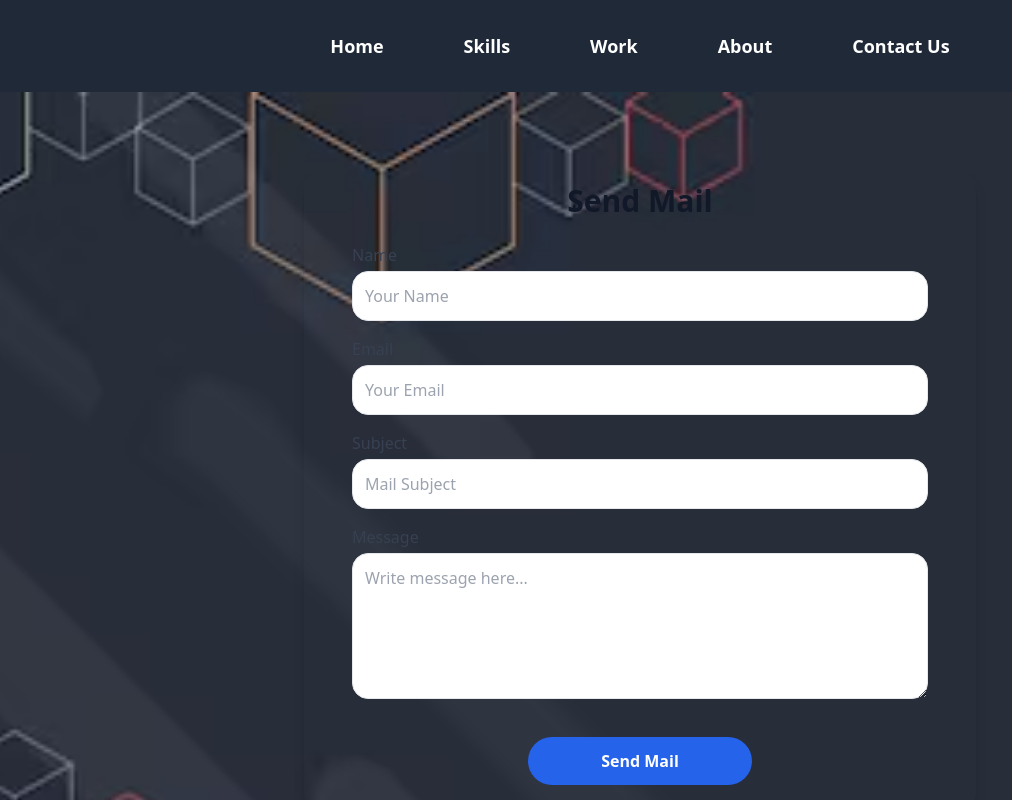
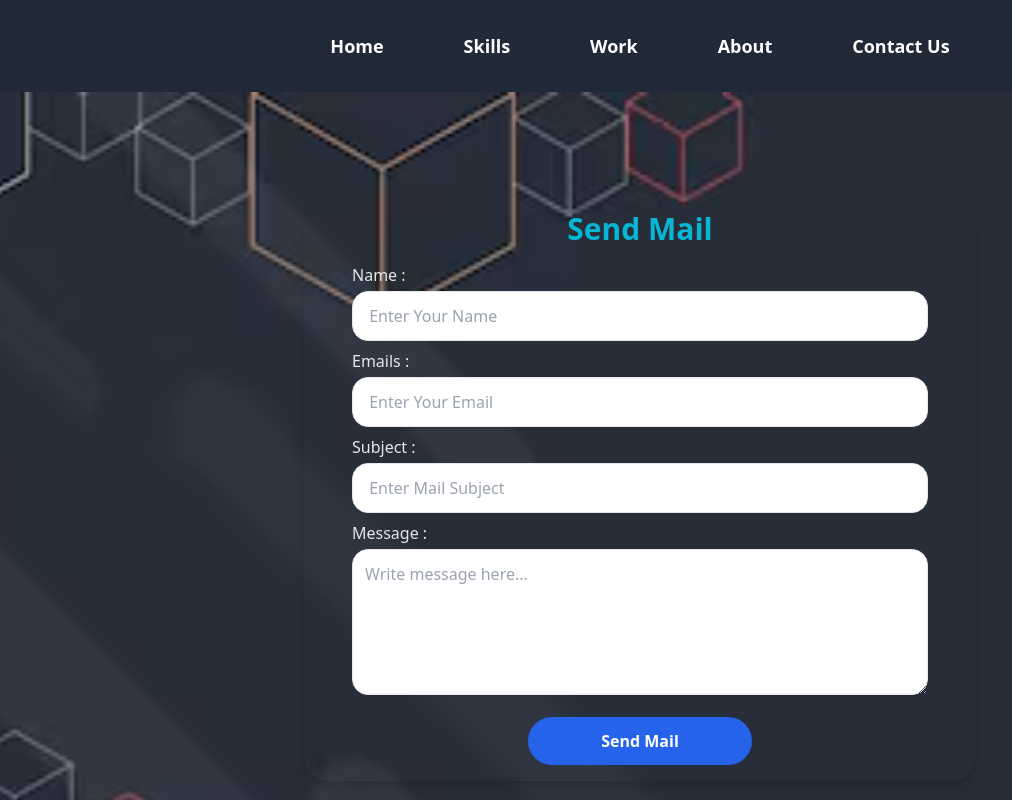
Before and after one commit to Prashant-kumar-pcpk/My-Portfolio-FE, a React (Create React App) app: page /sendMail in a window 1280 px wide. Shown: the top 800 px of the page, without its empty margins (0-1012 px from the left). Built offline with nearby package versions, Linux system fonts and the light colour scheme.

Commit message:
UI sendmail  page

```diff
--- a/src/pages/SendMail.js
+++ b/src/pages/SendMail.js
@@ -35,7 +35,7 @@ export default function SendMail() {
         alert("Mail sent successfully!");
         setForm({ name: "", email: "", subject: "", message: "" });
       } else {
-        alert("Failed to sending Email.");
+        alert(result.message || "Failed to send email.");
       }
     } catch (error) {
       alert("Server not responding.");
@@ -63,59 +63,59 @@ export default function SendMail() {
              className="max-w-6xl mx-auto sm:px-6 border-y-green-800 lg:px-8">
 
 
-          <div className="min-h-screen bg-transparent rounded-lg flex items-center justify-center p-6">
+          <div className="min-h-screen bg-transparent rounded-lg flex items-center justify-center px-6 py-4">
 
-            <div className="w-full max-w-2xl bg-gr shadow-lg rounded-3xl px-12 py-4">
-              <h2 className="text-3xl font-bold text-center mb-6 text-gray-900">
+            <div className="w-full max-w-2xl bg-gr shadow-lg rounded-3xl px-12 py-2">
+              <h2 className="text-3xl font-bold text-center mb-4 text-cyan-500">
                 Send Mail
               </h2>
 
-              <form onSubmit={handleSubmit} className="space-y-4">
+              <form onSubmit={handleSubmit} className="space-y-2">
 
                 {/* Name */}
                 <div>
-                  <label className="text-gray-700 font-medium">Name</label>
+                  <label className="text-gray-200 font-medium">Name :</label>
                   <input
                     type="text"
                     name="name"
                     value={form.name}
                     onChange={handleChange}
                     className="w-full p-3 mt-1 border rounded-2xl focus:ring-2 focus:ring-blue-500"
-                    placeholder="Your Name"
+                    placeholder=" Enter Your Name"
                     required
                   />
                 </div>
 
                 {/* Email */}
                 <div>
-                  <label className="text-gray-700 font-medium">Email</label>
+                  <label className="text-gray-200 font-medium">Emails :</label>
                   <input
                     type="email"
                     name="email"
                     value={form.email}
                     onChange={handleChange}
                     className="w-full p-3 mt-1 border rounded-2xl focus:ring-2 focus:ring-blue-500"
-                    placeholder="Your Email"
+                    placeholder=" Enter Your Email"
                     required
                   />
                 </div>
 
                 {/* Subject */}
                 <div>
-                  <label className="text-gray-700 font-medium">Subject</label>
+                  <label className="text-gray-200 font-medium">Subject :</label>
                   <input
                     type="text"
                     name="subject"
                     value={form.subject}
                     onChange={handleChange}
                     className="w-full p-3 mt-1 border rounded-2xl focus:ring-2 focus:ring-blue-500"
-                    placeholder="Mail Subject"
+                    placeholder=" Enter Mail Subject"
                   />
                 </div>
 
                 {/* Message */}
                 <div>
-                  <label className="text-gray-700 font-medium">Message</label>
+                  <label className="text-gray-200 font-medium">Message :</label>
                   <textarea
                     name="message"
                     value={form.message}
@@ -129,7 +129,7 @@ export default function SendMail() {
 
                 {/* Submit Button */}
 
-                <div className="flex justify-center p-4">
+                <div className="flex justify-center px-4 py-2">
                   <button
                   type="submit"
                   disabled={loading}
```
